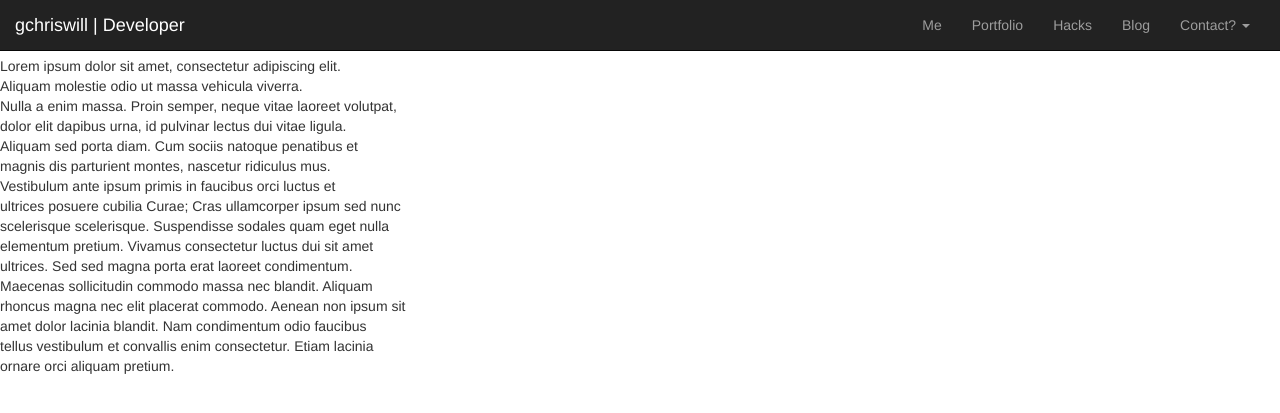
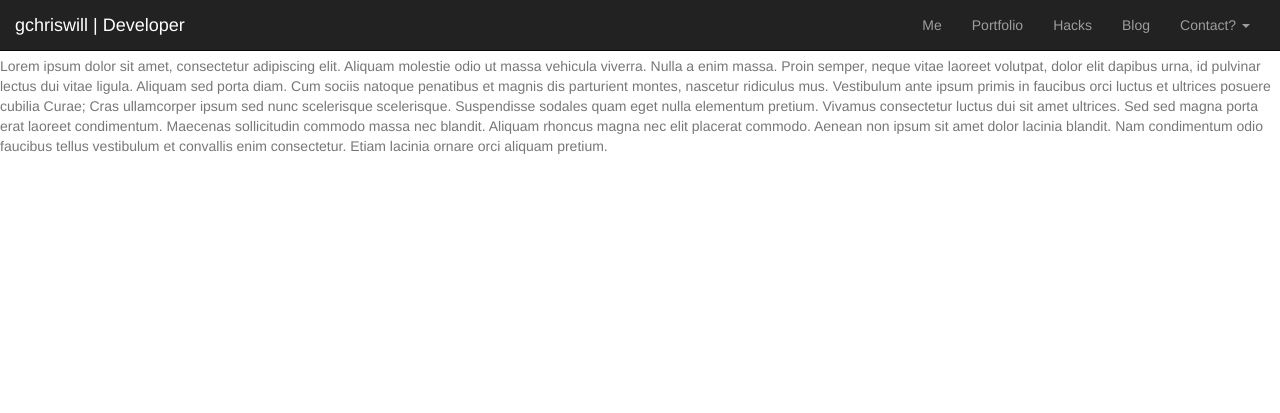
Before and after one commit to gchriswill/gchriswill.github.io, a Jekyll site: the page built from _posts/2014-06-01-Test-1-on-timeline.md, in a window 1280 px wide. Shown: the top 413 px of the page. Built offline with Jekyll 4.4.1, drawn with Linux system fonts in a browser that asks for light colours; nearby versions of some CDN libraries; Markdown is read by kramdown in place of the engine named in the settings.

Commit message:
testing posts.content 4

```diff
--- a/_posts/2014-06-01-Test-1-on-timeline.md
+++ b/_posts/2014-06-01-Test-1-on-timeline.md
@@ -7,6 +7,7 @@
 
 ###Testing timeline's post platform!
 
+<p class="text-muted" >
 Lorem ipsum dolor sit amet, consectetur adipiscing elit.
 Aliquam molestie odio ut massa vehicula viverra.
 Nulla a enim massa. Proin semper, neque vitae laoreet volutpat,
@@ -23,3 +24,4 @@
 amet dolor lacinia blandit. Nam condimentum odio faucibus
 tellus vestibulum et convallis enim consectetur. Etiam lacinia
 ornare orci aliquam pretium.
+</p>
--- a/blog.html
+++ b/blog.html
@@ -12,9 +12,11 @@
 
 			<li class="post-list">
 				<div class="container timeline-posts">
+
 					<h1 class="text-muted" >{{posts.title}}</h1>
 
-					<p class="text-muted" >{{posts.content}}</p>
+					{{posts.content}}
+
 				<div>
 			</li>
 
```
